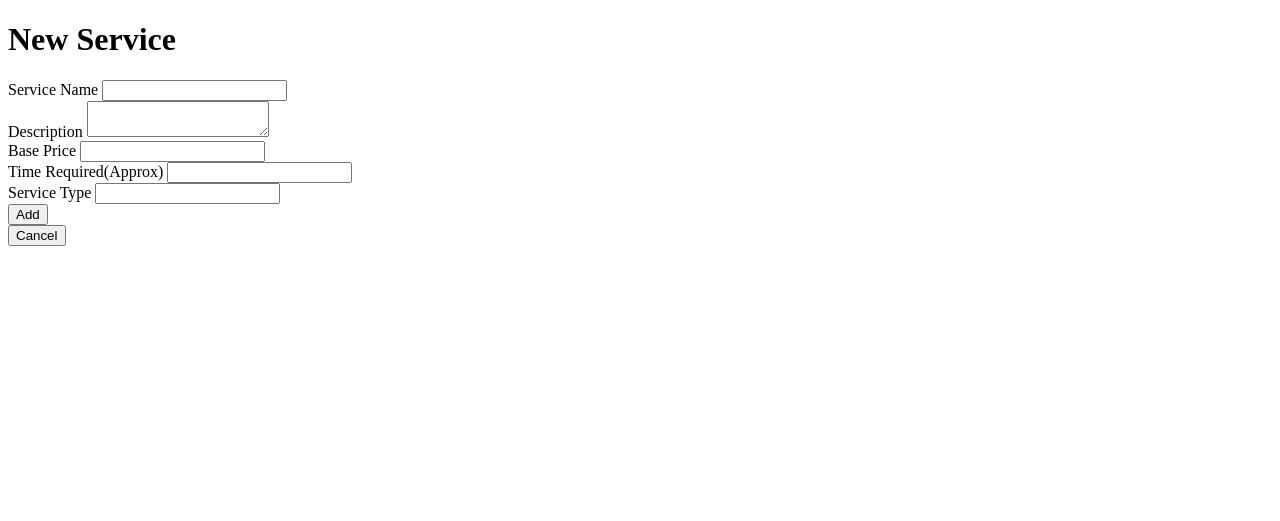
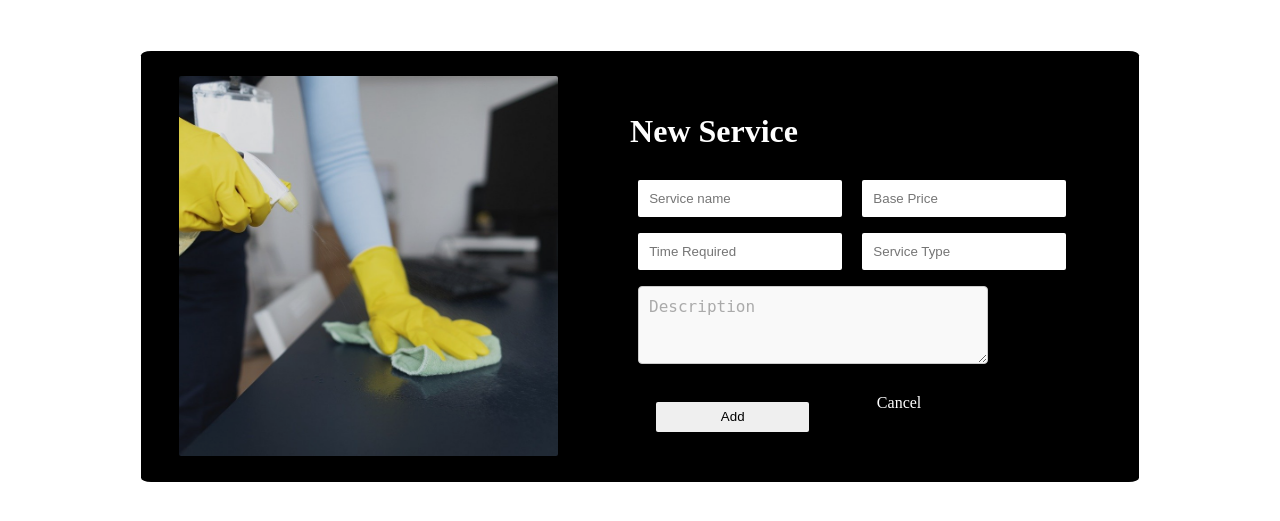
Before and after one commit to Shreya-agr09/AZHouseService, a Flask app: page /new_service in a window 1280 px wide. Shown: the top 521 px of the page. Run offline with Flask 3, Linux system fonts and the light colour scheme; the visitor is signed in with stand-in values (Sample User, id 1).

Commit message:
added forms frontend,coreerected service backend

```diff
--- a/main.py
+++ b/main.py
@@ -58,6 +58,7 @@ class Service(db.Model):
     sbaseprice=db.Column(db.Integer())
     sdescription=db.Column(db.String(),nullable=False)
     pServiceType=db.Column(db.String(),nullable=False)
+    status=db.Column(db.Boolean(),nullable=False)
     service_requests = db.relationship('Service_request', backref='service')
 
 class Service_request(db.Model):
@@ -143,7 +144,7 @@ def admin():
         prof=Professionals.query.filter(or_(Professionals.is_approved == "Waiting",
                                               Professionals.is_approved == "Accepted")).all()
         cust=Customer.query.filter(Customer.is_allowed=="Allowed").all()
-        service=Service.query.all()
+        service=Service.query.filter(Service.status==True).all()
         serv_req=(db.session.query(Customer,Service_request,Professionals)
                  .join(Service_request, Customer.cust_id == Service_request.cust_id)
                  .join(Professionals, Professionals.prof_id == Service_request.prof_id)
@@ -158,14 +159,18 @@ def new_service():
     if session["username"]=="admin":
         if request.method=="POST":
             serviceName=(request.form.get("servName")).strip()
-            sdesc=request.form.get("sdesc")
-            baseprice=request.form.get("baseprice")
-            time=request.form.get("timereq")
-            servtype=request.form.get("servtype")
-            s1=Service(sname=serviceName,stime_req=time,sbaseprice=baseprice,sdescription=sdesc,pServiceType=servtype)
-            db.session.add(s1)
-            db.session.commit()
-            return redirect("/admin")
+            if not(Service.query.filter_by(sname=serviceName).all()):
+                sdesc=request.form.get("sdesc")
+                baseprice=request.form.get("baseprice")
+                time=request.form.get("timereq")
+                servtype=request.form.get("servtype")
+                s1=Service(sname=serviceName,stime_req=time,sbaseprice=baseprice,sdescription=sdesc,pServiceType=servtype,status=True)
+                db.session.add(s1)
+                db.session.commit()
+                return redirect("/admin")
+            else:
+                flash("service already exist please unflag that")
+                return redirect("/new_service")
         else:
             return render_template("newService.html")
     else:
@@ -175,7 +180,7 @@ def new_service():
 def deleteService(id):
     if session["username"]=="admin":
         delService=Service.query.filter_by(s_id=id).first()
-        db.session.delete(delService)
+        delService.status=False
         db.session.commit()
         return redirect("/admin")
     else:
@@ -198,6 +203,18 @@ def editService(serviceId):
     else:
         s=Service.query.filter_by(s_id=serviceId).one()
         return render_template("serviceEdit.html",s=s)
+
+@app.route("/unblockService/<id>")
+def unblockService(id):
+    s=Service.query.filter_by(s_id=id).one()
+    s.status=True
+    db.session.commit()
+    return redirect("/blockedServices")
+
+@app.route("/blockedServices")
+def blockedServices():
+    s=Service.query.filter(Service.status==False).all()
+    return render_template("blockedServices.html",s=s)
 
 @app.route('/admin_search', methods=['GET','POST'])
 def admin_search():
@@ -238,14 +255,7 @@ def admin_search():
                             )).all())
         elif search_by == 'service':
             # Search professionals by name, service, or experience
-            search_results = (db.session.query(Service)
-                            .filter(or_(
-                                Service.sname.ilike(f'%{search_text}%'),
-                                Service.stime_req.ilike(f'%{search_text}%'),
-                                Service.sbaseprice.ilike(f'%{search_text}%'),
-                                Service.sdescription.ilike(f'%{search_text}%'),
-                                Service.pServiceType.ilike(f'%{search_text}%')
-                            )).all())
+            search_results = (db.session.query(Service).filter(or_(Service.sname.ilike(f'%{search_text}%'),Service.stime_req.ilike(f'%{search_text}%'),Service.sbaseprice.ilike(f'%{search_text}%'),Service.sdescription.ilike(f'%{search_text}%'),Service.pServiceType.ilike(f'%{search_text}%'))).filter(Service.status==True).all())
         else:
             search_results = []
 
@@ -336,7 +346,7 @@ def admin_viewProfile(role,id):
             custDetails = Customer.query.filter_by(cust_id=id).one()
             return render_template("admin_viewProfile.html",role="Customer",details=custDetails)
         elif role=="Service":
-            serviceDetails = Service.query.filter_by(s_id=id).one()
+            serviceDetails = Service.query.filter_by(s_id=id).filter(Service.status==True).one()
             return render_template("admin_viewProfile.html",role="Service",details=serviceDetails)
         else:
             return redirect("/admin")
@@ -458,7 +468,7 @@ def deleteCustomer(id):
 
 @app.route("/customer")
 def customer():
-    servType = db.session.query(Service.pServiceType).distinct().all()
+    servType = db.session.query(Service.pServiceType).distinct().filter(Service.status==True).all()
     custHistory = (db.session.query(Professionals, Service_request, Service)
                 .join(Service_request, Service_request.prof_id == Professionals.prof_id)
                 .join(Service, Service.s_id == Service_request.s_id)
@@ -469,7 +479,7 @@ def customer():
 @app.route("/customer_serviceType/<serviceName>")
 def customer_service(serviceName):
     if session["role"]=="customer":
-        subServices = (db.session.query(Service).filter_by(pServiceType=serviceName).group_by(Service.sname).all())
+        subServices = (db.session.query(Service).filter_by(pServiceType=serviceName).filter(Service.status==True).group_by(Service.sname).all())
         #retieving history of customer
         custHistory = (db.session.query(Professionals, Service_request, Service)
                     .join(Service_request, Service_request.prof_id == Professionals.prof_id)
@@ -497,8 +507,6 @@ def customer_subService(subService_title):
             return redirect(url_for('customer_service', serviceName=backService.pServiceType))
     else:
         return redirect("/login")
-
-
 
 @app.route("/book_service/<prof_id>/<subService_title>/<price>")
 def book_service(prof_id,subService_title,price):
@@ -588,7 +596,6 @@ def transHistory(id):
                 .all())
     return render_template("transHistory.html",s=s)
 
-
 #---------------------------------------extra------------------------------
 @app.route("/custSummary")
 def custSummary():
@@ -647,7 +654,7 @@ def customer_search():
                                 Service.sname.ilike(f'%{search_text}%'),
                                 Service.stime_req.ilike(f'%{search_text}%'),
                                 Service.pServiceType.ilike(f'%{search_text}%')
-                            )).all())
+                            )).filter(Service.status==True).all())
         elif search_by in ["Location","Pincode","Professional Name"]:
 
             search_results = (db.session.query(Professionals)
@@ -715,6 +722,11 @@ def customer_signUp():
 #================================PROFESSIONALS===========================================================================
 @app.route("/professional")
 def professional():
+    service_requests = Service_request.query.filter_by(prof_id=session["id"]).one()
+    if service_requests.service.status==False:
+        msg="This service you are associated with is temporarily down"
+    else:
+        msg=None
     cust_detail_today = (db.session.query(Customer,Service_request)
                  .join(Service_request, Customer.cust_id == Service_request.cust_id)
                  .join(Professionals, Professionals.prof_id == Service_request.prof_id)
@@ -726,7 +738,7 @@ def professional():
                  .join(Service, Service.s_id == Service_request.s_id)
                  .filter(Service_request.prof_id == session["id"]).filter(Service_request.date_of_req != date.today())
                  .all())
-    return render_template("professionals.html",cust_detail_today=cust_detail_today,cust_detail_prev=cust_detail_prev)
+    return render_template("professionals.html",cust_detail_today=cust_detail_today,cust_detail_prev=cust_detail_prev,msg=msg)
 
 @app.route("/professional_search",methods=["GET","POST"])
 def professional_search():
@@ -866,7 +878,7 @@ def professional_signUp():
             flash("Please use valid email id")
             return redirect("/professional_signUp")
     else:
-        allServices=db.session.query(Service)
+        allServices=db.session.query(Service).filter(Service.status==True)
         return render_template("profsignUp.html",allServices=allServices)
 
 @app.route("/logout")
--- a/rest.txt
+++ b/rest.txt
@@ -1,8 +1,5 @@
 things yet to do:
-
-do the same for service
 summary functionality
 show professionals on basis of rating
-bookmark
 view password
 styling
--- /dev/null
+++ b/static/form.css
@@ -0,0 +1,170 @@
+:root {
+    --primary:black;
+    --secondary: white;
+}
+
+h1,
+label {
+    color: var(--secondary);
+}
+
+.main {
+    padding:2%;
+    display: flex;
+    flex-direction: row;
+    flex-wrap: wrap;
+    justify-content: center;
+    border-radius: 1%;
+    width: 75%;
+    margin: 4% auto auto auto;
+
+    background-color: var(--primary);
+}
+
+.left {
+    width: 40%;
+
+    margin-right: 16px;
+    border-radius: 2px;
+}
+
+.left img {
+    height: 100%;
+    width: 100%;
+    border-radius: 2px;
+    object-fit: cover;
+    opacity: 0.9;
+}
+
+form {
+    padding: 16px 16px 16px 56px;
+    width: 48%;
+    background-color: var(--primary);
+}
+
+form a {
+    color: var(--secondary);
+    text-decoration: none;
+}
+
+input[type=text],input[type=password],input[type=email],input[type=number] {
+    color: var(--primary);
+    outline:none;
+    border-radius: 2px;
+    width:48%;
+    margin: 8px;
+    padding: 2%;
+    border-color: transparent;
+    transition: box-shadow 0.3s ease;
+}
+
+input[type=text]:focus{
+    outline:none;
+    background-color: var(--secondary);
+}
+
+select {
+    color: var(--primary);
+    border-radius: 2px;
+    outline:none;
+    padding: 2%;
+    margin:16px;
+    border-color: transparent;
+}
+
+
+input[type=submit] {
+    color: var(--primary);
+    outline:none;
+    border-radius: 2px;
+    padding: 2%;
+    margin: 8px;
+    border-color: transparent;
+    width: 56%;
+    transition: box-shadow 0.3s ease;
+}
+
+input[type=text]:hover,
+input[type=password]:hover {
+    outline:none;
+    color: var(--primary);
+    box-shadow: 0 0 15px 5px rgba(255, 255, 255, 0.6);
+}
+
+input[type=submit]:hover {
+    box-shadow: 0 0 15px 5px rgba(255, 255, 255, 0.6);
+}
+
+.links {
+    color: var(--secondary);
+    display: flex;
+    flex-direction: row;
+    flex-wrap: wrap;
+    margin: 2%;
+    padding: 2%;
+    width: 60%;
+
+    justify-content: space-between;
+}
+
+a {
+
+    position: relative;
+}
+
+
+textarea {
+    width: 72%; /* Full width of the container */
+    height: 16%; /* Adjust height as needed */
+    padding: 10px; /* Padding inside the textarea */
+    border: 1px solid #ccc; /* Border color and style */
+    border-radius: 4px; /* Rounded corners */
+    background-color: #f9f9f9; /* Background color */
+    margin: 8px;
+    color: #333; /* Text color */
+    font-size: 16px; /* Font size */
+    resize: vertical; /* Allow vertical resizing only */
+    outline: none; /* Remove default focus outline */
+    box-shadow: none; /* Remove any box shadow */
+    transition: border-color 0.3s ease; /* Smooth transition for border */
+}
+
+/* Change border color on focus */
+textarea:focus {
+    border-color: #007bff; /* Change border color when focused */
+    background-color: #fff; /* Change background color if desired */
+}
+
+/* Placeholder styling */
+textarea::placeholder {
+    color: #aaa; /* Placeholder text color */
+    opacity: 1; /* Ensure opacity for visibility */
+}
+ a::before {
+    content: '';
+    position: absolute;
+    bottom: -8px;
+    left: 0px;
+    height: 2px;
+    width: 0;
+    background-color: white;
+    transition: width 0.4s ease;
+}
+ a:hover::before {
+    width: 100%;
+}
+
+#eyeicon,
+#ceyeicon {
+    width: 25px;
+    height: auto;
+
+}
+
+.password {
+    display: flex;
+    align-items: center;
+}
+p{
+    color:var(--secondary)
+}
--- a/templates/customer.html
+++ b/templates/customer.html
@@ -49,6 +49,7 @@
             {% for prof, ser_rq, service in custHistory %}
                 <tr>
                     <td>{{ ser_rq.sr_id }}</td>
+
                     <td>{{ service.sname }}</td>
                     {%if prof.is_approved=="Accepted"%}
                     <td>{{ prof.pname }}</td>
--- a/templates/newService.html
+++ b/templates/newService.html
@@ -4,23 +4,34 @@
     <meta charset="UTF-8">
     <meta name="viewport" content="width=device-width, initial-scale=1.0">
     <title>New Service</title>
+    <link rel="stylesheet" href="../static/form.css">
 </head>
 <body>
-    <h1>New Service</h1>
+    <div class="main">
+        <div class="left"><img src="../static/images/img1.jpg" alt=""></div>
     <form action="/new_service" method="POST">
-        <label>Service Name</label>
-        <input type="input" name="servName" required/><br>
+        <h1>New Service</h1>
 
-        <label >Description</label>
-        <textarea name="sdesc"></textarea><br>
-        <label>Base Price</label>
-        <input type="number" name="baseprice" required/><br>
-        <label>Time Required(Approx)</label>
-        <input type="input" name="timereq" /><br>
-        <label>Service Type</label>
-        <input type="input" name="servtype" /><br>
-        <button>Add</button>
+        <input type="text" name="servName" placeholder="Service name" style="width:40%" required/>
+
+
+        <input type="number" name="baseprice" placeholder="Base Price" style="width:40%" required/>
+
+
+        <input type="text" name="timereq" placeholder="Time Required" style="width:40%"/>
+
+        <input type="text" name="servtype" placeholder="Service Type" style="width:40%" />
+        <textarea name="sdesc" placeholder="Description"></textarea><br>
+        <div class="links">
+        <input type="submit" value="Add" >
+        <a href="/admin" style="padding:0%">Cancel</a></div>
     </form>
-    <a href="/admin"><button>Cancel</button></a><br>
+    {% with messages = get_flashed_messages() %}
+        {% if messages %}
+        {% for message in messages %}{{ message }}{% endfor %}
+        {% endif %}
+        {% endwith %}
+
+    </div>
 </body>
 </html>
--- a/templates/professionals.html
+++ b/templates/professionals.html
@@ -19,6 +19,7 @@
         <a href="/prof_profile">Profile</a>
         <a href="/viewRejectedRequest">View rejected requests</a>
     </header>
+    {%if msg%}{{msg}}{%endif%}
     <div class="today_services">
         {%if cust_detail_today%}
         <h2>Today's Services</h2>
```
Also changed, not shown: templates/admin.html (+4 -3 lines), templates/blockedServices.html (added, +36 -0 lines), templates/csignup.html (+32 -16 lines), templates/login.html (+38 -10 lines), templates/professional_search.html (+10 -1 lines), templates/profsignUp.html (+27 -25 lines), static/images/closeeye.png (added), static/images/eye.png (added), static/images/img1.jpg (added), static/nav.css (added), 1 other file.
